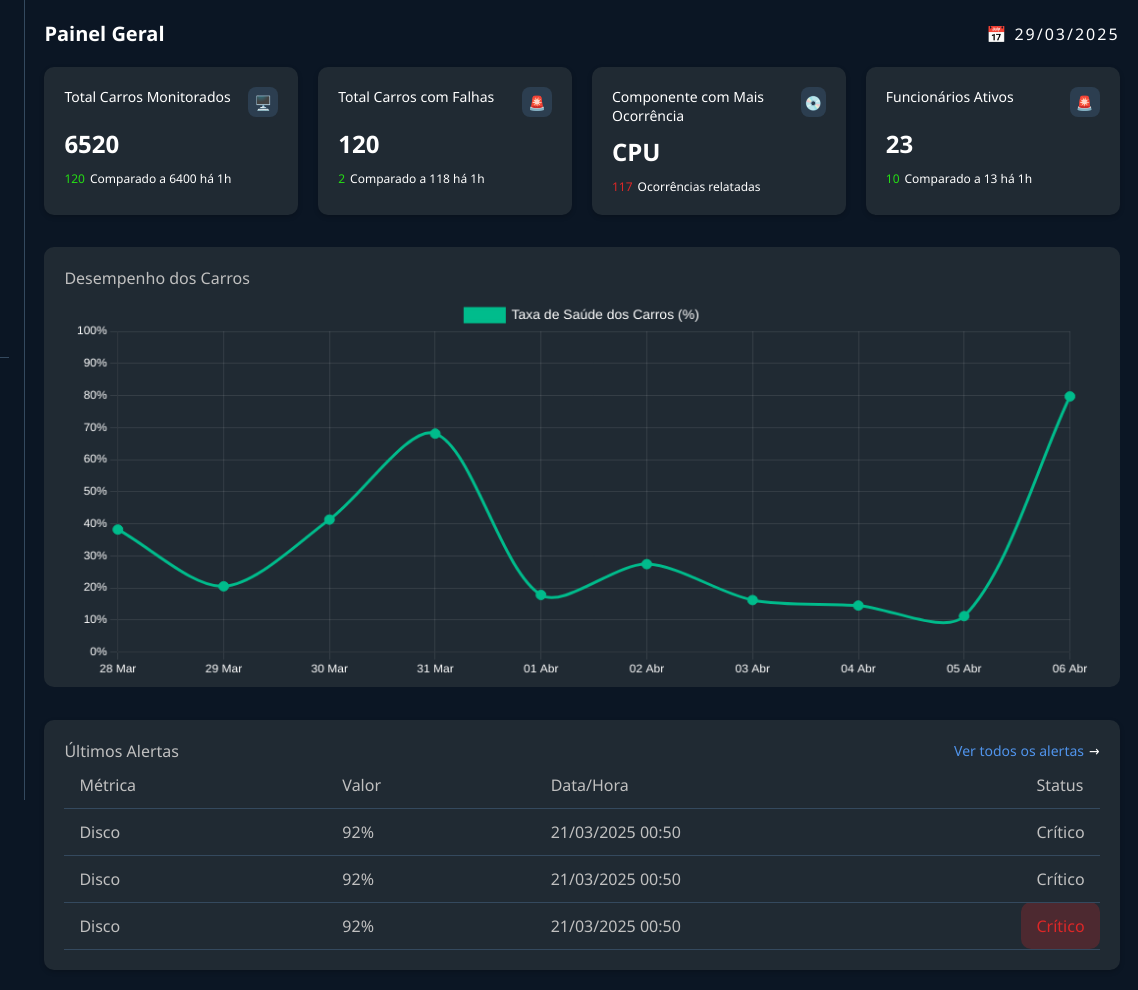
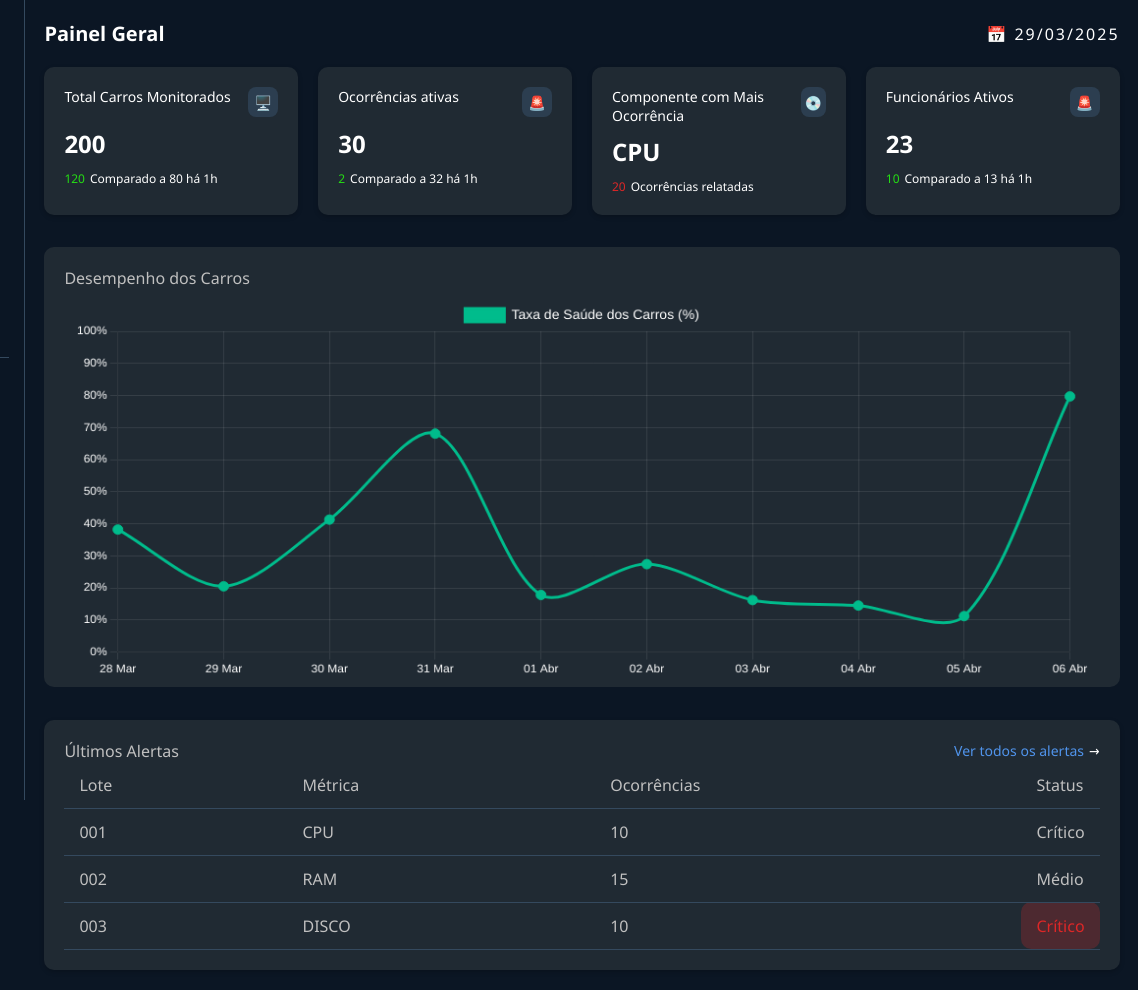
Before and after one commit to felipesmithdev/AllSet, a website: page public/dashboard_gerente/gerente.html in a window 1280 px wide. Shown: the full height of the page, 142-1280 px from the left. Drawn offline with nearby package versions, Linux system fonts and the light colour scheme.

Commit message:
Alterando os dados da dashboard

```diff
--- a/public/dashboard_gerente/gerente.html
+++ b/public/dashboard_gerente/gerente.html
@@ -51,24 +51,24 @@
                     <div class="icone_kpi">🖥️</div>
                 </div>
                 <div class="meio_kpi">
-                    <span>6520</span>
+                    <span>200</span>
                 </div>
                 <div class="fim_kpi">
                     <span class="metrica_kpi">120</span>
-                    <span>Comparado a 6400 há 1h</span>
+                    <span>Comparado a 80 há 1h</span>
                 </div>
             </div>
             <div class="grid_cards">
                 <div class="topo_kpi">
-                    <span>Total Carros com Falhas</span>
+                    <span>Ocorrências ativas</span>
                     <div class="icone_kpi">🚨</div>
                 </div>
                 <div class="meio_kpi">
-                    <span>120</span>
+                    <span>30</span>
                 </div>
                 <div class="fim_kpi">
                     <span class="metrica_kpi">2</span>
-                    <span>Comparado a 118 há 1h</span>
+                    <span>Comparado a 32 há 1h</span>
                 </div>
             </div>
             <div class="grid_cards">
@@ -80,7 +80,7 @@
                     <span>CPU</span>
                 </div>
                 <div class="fim_kpi">
-                    <span class="metrica_kpi3">117</span>
+                    <span class="metrica_kpi3">20</span>
                     <span>Ocorrências relatadas</span>
                 </div>
             </div>
@@ -111,29 +111,29 @@
             <table class="tabela_alertas">
                 <thead>
                     <tr>
+                        <th>Lote</th>
                         <th>Métrica</th>
-                        <th>Valor</th>
-                        <th>Data/Hora</th>
+                        <th>Ocorrências</th>
                         <th>Status</th>
                     </tr>
                 </thead>
                 <tbody>
                     <tr>
-                        <td>Disco</td>
-                        <td>92%</td>
-                        <td>21/03/2025 00:50</td>
+                        <td>001</td>
+                        <td>CPU</td>
+                        <td>10</td>
                         <td>Crítico</td>
                     </tr>
                     <tr>
-                        <td>Disco</td>
-                        <td>92%</td>
-                        <td>21/03/2025 00:50</td>
-                        <td>Crítico</td>
+                        <td>002</td>
+                        <td>RAM</td>
+                        <td>15</td>
+                        <td>Médio</td>
                     </tr>
                     <tr>
-                        <td>Disco</td>
-                        <td>92%</td>
-                        <td>21/03/2025 00:50</td>
+                        <td>003</td>
+                        <td>DISCO</td>
+                        <td>10</td>
                         <td class="alerta_crit">Crítico</td>
                     </tr>
                 </tbody>
```
Also changed, not shown: public/dashboard_gerente/alertaGerente.html (+14 -14 lines).
